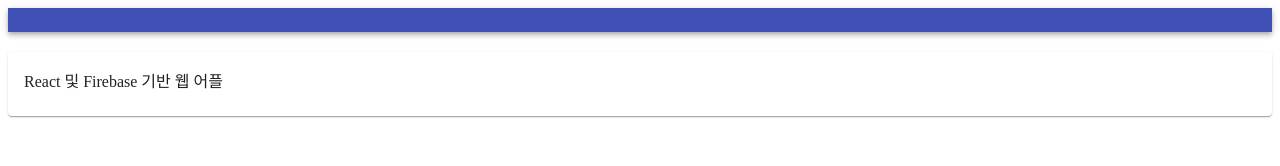
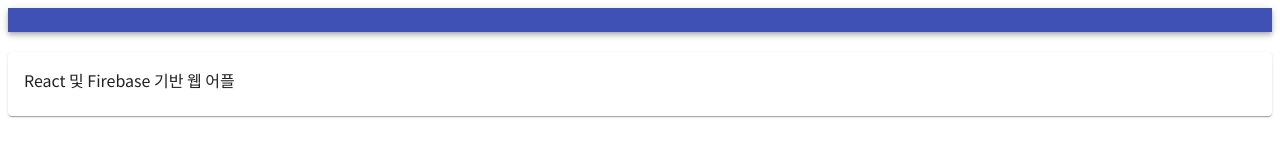
Before and after one commit to JSYOvO/WordCloud, a React app: page / in a window 1280 px wide. Shown: the top 166 px of the page. Built offline with nearby package versions, Linux system fonts and the light colour scheme.

Commit message:
Add Font Style

```diff
--- a/package.json
+++ b/package.json
@@ -6,11 +6,13 @@
   "dependencies": {
     "@material-ui/core": "^4.11.0",
     "@material-ui/icons": "^4.9.1",
+    "css-loader": "^4.2.1",
     "firebase-tools": "^8.7.0",
     "react": "^16.13.1",
     "react-dom": "^16.13.1",
     "react-router-dom": "^5.2.0",
-    "react-text-truncate": "^0.16.0"
+    "react-text-truncate": "^0.16.0",
+    "style-loader": "^1.2.1"
   },
   "scripts": {
     "start": "NODE_ENV=development webpack-dev-server",
--- /dev/null
+++ b/src/index.css
@@ -0,0 +1,5 @@
+@import url(https://fonts.googleapis.com/earlyaccess/notosanskr.css);
+
+div{
+    font-family: 'Noto Sans KR' !important;
+}
--- a/src/main.js
+++ b/src/main.js
@@ -1,5 +1,14 @@
 import React from 'react';
 import ReactDOM from 'react-dom';
 import App from './components/App';
+import './index.css';
+import {createMuiTheme, MuiThemeProvider} from '@material-ui/core/styles';
 
-ReactDOM.render(<App/>, document.getElementById('app'));
+const theme = createMuiTheme({
+    typography : {
+        useNextVariants : true,
+        fortFamilly : "Noto Sans KR"
+    }
+})
+
+ReactDOM.render(<MuiThemeProvider theme={theme}><App/></MuiThemeProvider>, document.getElementById('app'));
--- a/webpack.config.js
+++ b/webpack.config.js
@@ -15,6 +15,10 @@
             test : /\.js$/,
             include : path.resolve(__dirname, './src'),
             loaders : 'babel-loader'
+        },
+        {
+          test : /\.css$/,
+          loader : "style-loader!css-loader"
         }]
     },
     plugins : [
```
Also changed, not shown: 1 other file (tests, documents, lock files or other folders).
